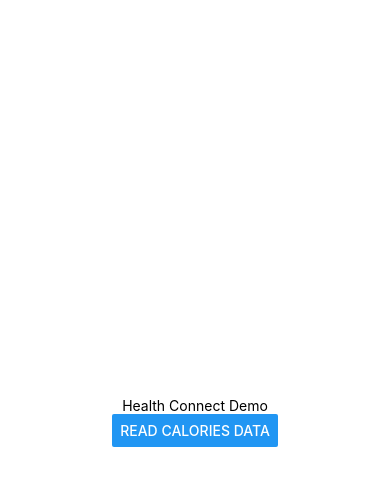
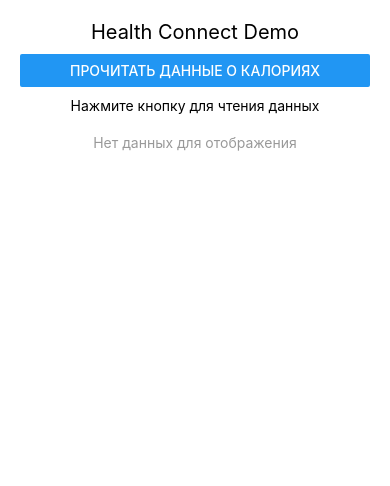
Before and after one commit to Pawwel3l/ecg_app, a React Native app: screen / in a window 390 px wide. Shown: the top 486 px of the page. Built offline with nearby package versions, Linux system fonts and the light colour scheme.

Commit message:
add output

```diff
--- a/App.js
+++ b/App.js
@@ -1,32 +1,35 @@
-import React, { useEffect } from 'react';
-import { Button, View, Text } from 'react-native';
+import React, { useState } from 'react';
+import { Button, View, Text, ScrollView } from 'react-native';
 import {
   initialize,
   requestPermission,
   readRecords,
 } from 'react-native-health-connect';
+import { requestHealthPermissions } from './src/utils/requestPermission.js';
 
 export default function App() {
+  const [records, setRecords] = useState([]);
+  const [status, setStatus] = useState('Нажмите кнопку для чтения данных');
+
   const readSampleData = async () => {
     try {
-      // 1️⃣ Инициализация Health Connect клиента
+      setStatus('Инициализация...');
       const isInitialized = await initialize();
       console.log('Health Connect initialized:', isInitialized);
 
-      // 2️⃣ Запрос разрешений
+      setStatus('Запрашиваем разрешения...');
       const grantedPermissions = await requestPermission([
         { accessType: 'read', recordType: 'ActiveCaloriesBurned' },
       ]);
 
       console.log('Granted permissions:', grantedPermissions);
 
-      // 3️⃣ Проверка разрешений
       if (!grantedPermissions.find(p => p.granted)) {
-        console.warn('Permission not granted for ActiveCaloriesBurned');
+        setStatus('❌ Разрешения не выданы');
         return;
       }
 
-      // 4️⃣ Чтение данных
+      setStatus('Читаем данные...');
       const result = await readRecords('ActiveCaloriesBurned', {
         timeRangeFilter: {
           operator: 'between',
@@ -36,15 +39,47 @@
       });
 
       console.log('Records:', result.records);
+      setRecords(result.records || []);
+      setStatus(`✅ Найдено записей: ${result.records?.length || 0}`);
     } catch (error) {
       console.error('Error reading Health Connect data:', error);
+      setStatus('⚠️ Ошибка при чтении данных');
     }
   };
 
   return (
-    <View style={{ flex: 1, justifyContent: 'center', alignItems: 'center' }}>
-      <Text>Health Connect Demo</Text>
-      <Button title="Read Calories Data" onPress={readSampleData} />
+    <View style={{ flex: 1, padding: 20, backgroundColor: '#fff' }}>
+      <Text style={{ fontSize: 20, textAlign: 'center', marginBottom: 10 }}>
+        Health Connect Demo
+      </Text>
+      <Button title="Прочитать данные о калориях" onPress={readSampleData} />
+      <Text style={{ marginVertical: 10, textAlign: 'center' }}>{status}</Text>
+
+      {/* Отображение данных */}
+      <ScrollView style={{ marginTop: 10 }}>
+        {records.length > 0 ? (
+          records.map((item, index) => (
+            <View
+              key={index}
+              style={{
+                marginBottom: 10,
+                padding: 10,
+                borderWidth: 1,
+                borderColor: '#ccc',
+                borderRadius: 8,
+              }}
+            >
+              <Text>Начало: {item.startTime}</Text>
+              <Text>Конец: {item.endTime}</Text>
+              <Text>Калории: {item.energy?.inKilocalories ?? 'нет данных'}</Text>
+            </View>
+          ))
+        ) : (
+          <Text style={{ textAlign: 'center', color: '#999' }}>
+            Нет данных для отображения
+          </Text>
+        )}
+      </ScrollView>
     </View>
   );
 }
--- /dev/null
+++ b/src/utils/requestPermission.js
@@ -0,0 +1,56 @@
+import { Alert } from 'react-native';
+import { initialize, requestPermission, getGrantedPermissions } from 'react-native-health-connect';
+
+/**
+ * Инициализирует Health Connect и проверяет / запрашивает разрешения.
+ * Возвращает true, если разрешения выданы, иначе false.
+ */
+export async function requestHealthPermissions(recordTypes = ['ActiveCaloriesBurned']) {
+  try {
+    // 1️⃣ Инициализация клиента
+    const isInitialized = await initialize();
+    console.log('Health Connect initialized:', isInitialized);
+
+    if (!isInitialized) {
+      Alert.alert('Ошибка', 'Не удалось инициализировать Health Connect.');
+      return false;
+    }
+
+    // 2️⃣ Проверка уже выданных разрешений
+    const existing = await getGrantedPermissions();
+    const granted = recordTypes.every(type =>
+      existing.some(p => p.recordType === type && p.accessType === 'read' && p.granted)
+    );
+
+    if (granted) {
+      console.log('Все разрешения уже выданы:', existing);
+      return true;
+    }
+
+    // 3️⃣ Запрос недостающих разрешений
+    const permissionsToRequest = recordTypes.map(type => ({
+      accessType: 'read',
+      recordType: type,
+    }));
+
+    const grantedPermissions = await requestPermission(permissionsToRequest);
+    console.log('Granted permissions:', grantedPermissions);
+
+    // 4️⃣ Проверка результата
+    const allGranted = grantedPermissions.every(p => p.granted);
+
+    if (!allGranted) {
+      Alert.alert(
+        'Требуются разрешения',
+        'Для корректной работы приложения необходимо разрешить доступ к данным Health Connect.'
+      );
+      return false;
+    }
+
+    return true;
+  } catch (error) {
+    console.error('Ошибка при запросе разрешений:', error);
+    Alert.alert('Ошибка', 'Не удалось получить разрешения Health Connect.');
+    return false;
+  }
+}
```
